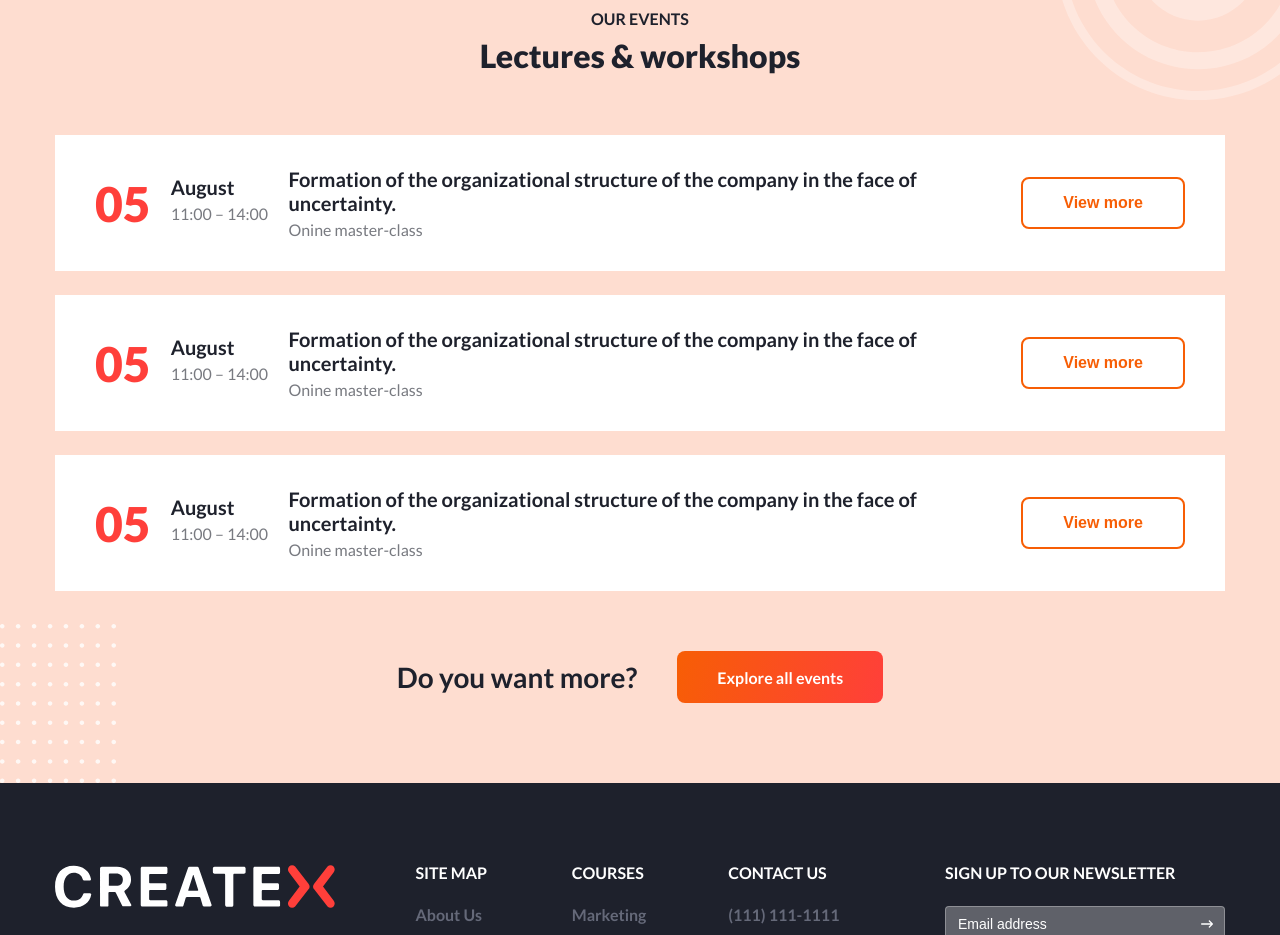
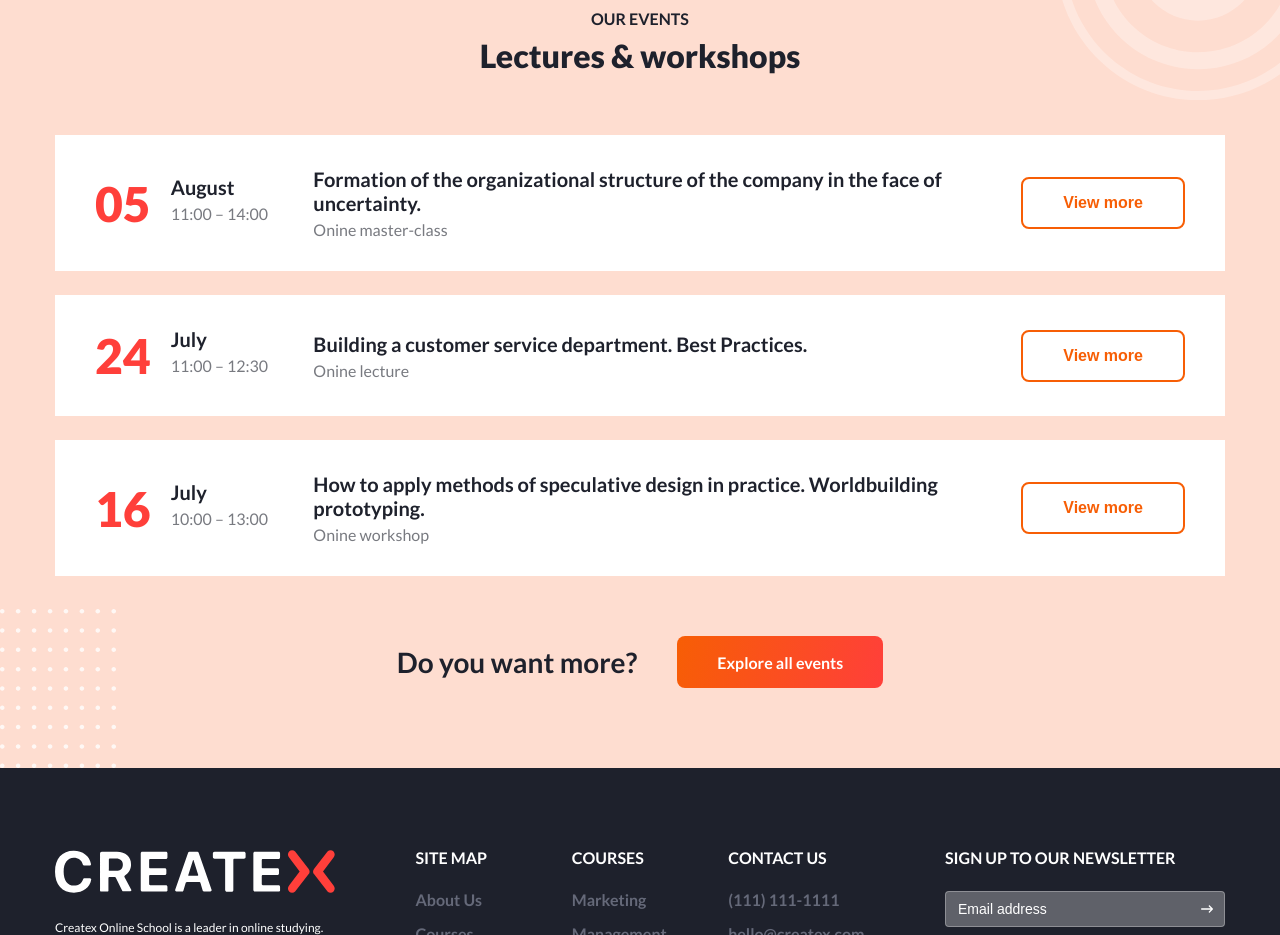
Before and after one commit to andreyk1n/createx, a React (Vite) app: page / in a window 1280 px wide. Shown: the part 3497-4432 px from the top of the page. Built offline with nearby package versions, Linux system fonts and the light colour scheme.

Commit message:
update components/events

```diff
--- a/src/styles/template-parts/components/Events.scss
+++ b/src/styles/template-parts/components/Events.scss
@@ -38,7 +38,7 @@
         background-color: #fff;
         transition-duration: .5s;
         padding: 32px 40px;
-        gap: 20px;
+        gap: 40px;
 
         @media (max-width: 992px) {
             flex-wrap: wrap;
@@ -77,9 +77,14 @@
     }
 
     &__text {
+        width: calc(100% - 416px);
         display: flex;
         flex-direction: column;
         gap: 5px;
+
+        @media (max-width: 992px) {
+            width: 100%;
+        }
 
         p {
             color: #1e212c;
--- a/src/template-parts/components/Events.jsx
+++ b/src/template-parts/components/Events.jsx
@@ -23,33 +23,31 @@ const Events = () => {
                 </div>
                 <button className="events__button button button__white">View more</button>
             </div>
-
             <div className="events__item">
                 <div className="events__date">
-                    05
+                    24
                     <div>
-                        <b>August</b>
-                        11:00 – 14:00
+                        <b>July</b>
+                        11:00 – 12:30
                     </div>
                 </div>
                 <div className="events__text">
-                    <p>Formation of the organizational structure of the company in the face of uncertainty.</p>
-                    <span>Onine master-class</span>
+                    <p>Building a customer service department. Best Practices.</p>
+                    <span>Onine lecture</span>
                 </div>
                 <button className="events__button button button__white">View more</button>
             </div>
-
             <div className="events__item">
                 <div className="events__date">
-                    05
+                    16
                     <div>
-                        <b>August</b>
-                        11:00 – 14:00
+                        <b>July</b>
+                        10:00 – 13:00
                     </div>
                 </div>
                 <div className="events__text">
-                    <p>Formation of the organizational structure of the company in the face of uncertainty.</p>
-                    <span>Onine master-class</span>
+                    <p>How to apply methods of speculative design in practice. Worldbuilding prototyping.</p>
+                    <span>Onine workshop</span>
                 </div>
                 <button className="events__button button button__white">View more</button>
             </div>
```
